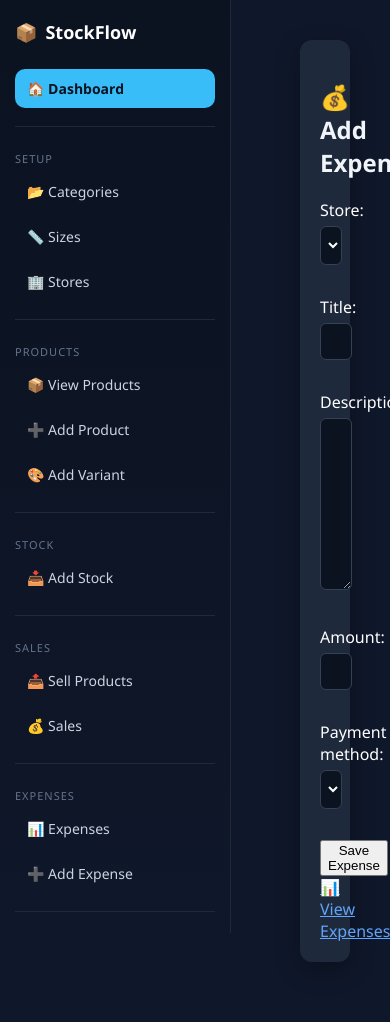
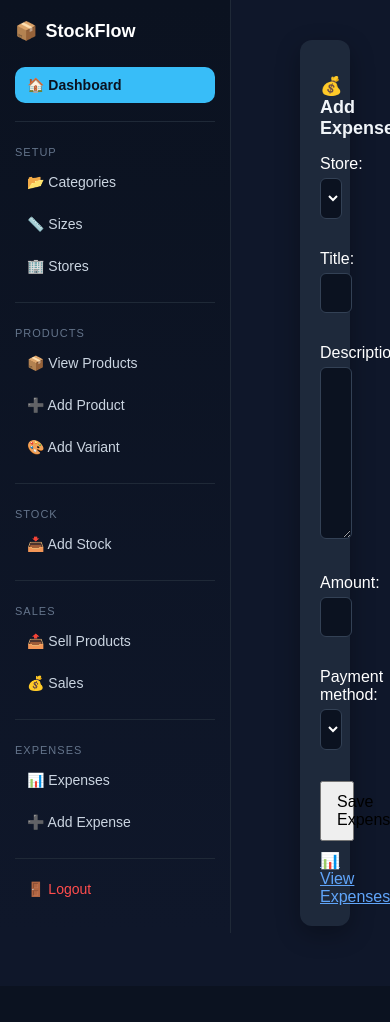
Before and after one commit to felly09/StockFlow, a Django app: page /inventory/add-expense/ in a window 390 px wide; the page is wider, and only the part inside the window is pictured. After the commit the page ends 933 px from the top of that part, so only its background shows below. Run offline with Django 5.2, Linux system fonts and the light colour scheme; a user stored in the database is signed in; data comes from the database, SQL or seed files in the repository.

Commit message:
Update base.css

```diff
--- a/inventory/static/inventory/base.css
+++ b/inventory/static/inventory/base.css
@@ -157,3 +157,52 @@ input:focus, select:focus, textarea:focus {
 .mb-1 { margin-bottom: 10px; }
 .mb-2 { margin-bottom: 20px; }
 .mb-3 { margin-bottom: 30px; }
+
+body {
+    margin: 0;
+    padding: 0;
+    font-family: Arial, sans-serif;
+}
+
+/* Main container */
+.container {
+    width: 90%;
+    max-width: 1200px;
+    margin: auto;
+}
+
+/* Make text readable on mobile */
+h1, h2, h3 {
+    font-size: clamp(18px, 4vw, 32px);
+}
+
+/* Buttons */
+button {
+    padding: 10px 15px;
+    font-size: 16px;
+    width: auto;
+}
+
+/* Tables scroll on mobile */
+table {
+    width: 100%;
+    overflow-x: auto;
+    display: block;
+}
+
+/* MOBILE FIX */
+@media (max-width: 768px) {
+    .container {
+        width: 95%;
+    }
+
+    button {
+        width: 100%;
+        margin-bottom: 10px;
+    }
+
+    input, select {
+        width: 100%;
+        font-size: 16px;
+    }
+}
```
